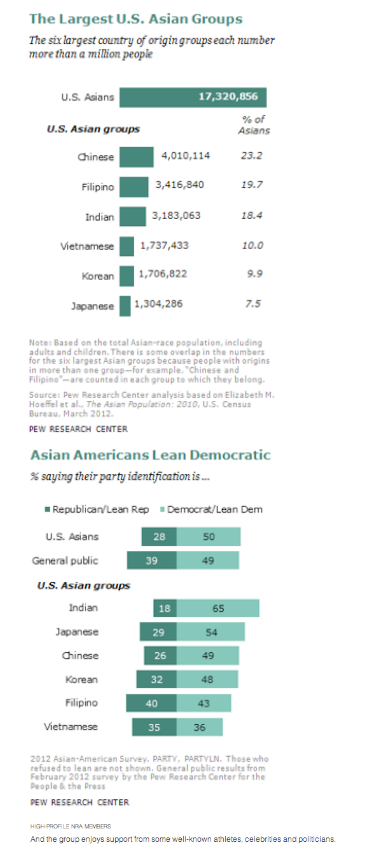
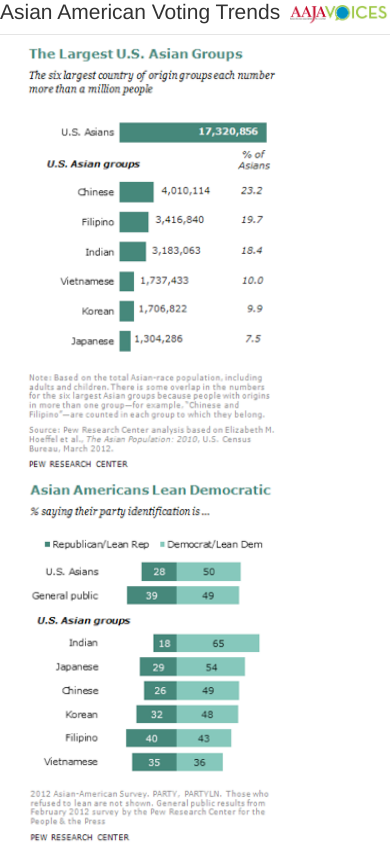
Before and after one commit to frankbi/aaja-voices, a plain HTML site: page index.html in a window 390 px wide. Shown: the top 847 px of the page. Drawn offline with Linux system fonts and the light colour scheme.

Commit message:
Add header

```diff
--- a/css/style.css
+++ b/css/style.css
@@ -1,9 +1,36 @@
+h1 {
+  display: inline;
+  margin-right: 10px;
+}
+
 img {
   display: block;
   margin: 10px;
+}
+.header {
+  padding-bottom: 9px;
+  border-bottom: 1px solid #e5e5e5;
 }
 .footer {
   padding-top: 19px;
   color: #777;
   border-top: 1px solid #e5e5e5;
 }
+.logo {
+  margin: 0px;
+  max-width: 414px;
+  width: 25%;
+  display: inline;
+}
+
+@media screen and (max-width: 505px) {
+  h1 {
+    font-size: 2em;
+  }
+}
+
+@media screen and (max-width: 404px) {
+  h1 {
+    font-size: 1.5em;
+  }
+}
--- a/index.html
+++ b/index.html
@@ -12,6 +12,9 @@
   </head>
   <body>
     <div class="container">
+      <div class="row header">
+        <h1>Asian American Voting Trends</h1><a href="http://voices.aaja.org/"><img class="logo" src="img/logo.png"/></a>
+      </div>
       <img src="img/groups.png"/>
       <img src="img/parties.png"/>
       <img src="img/profiles.png"/>
```
Also changed, not shown: img/logo.png (added).
